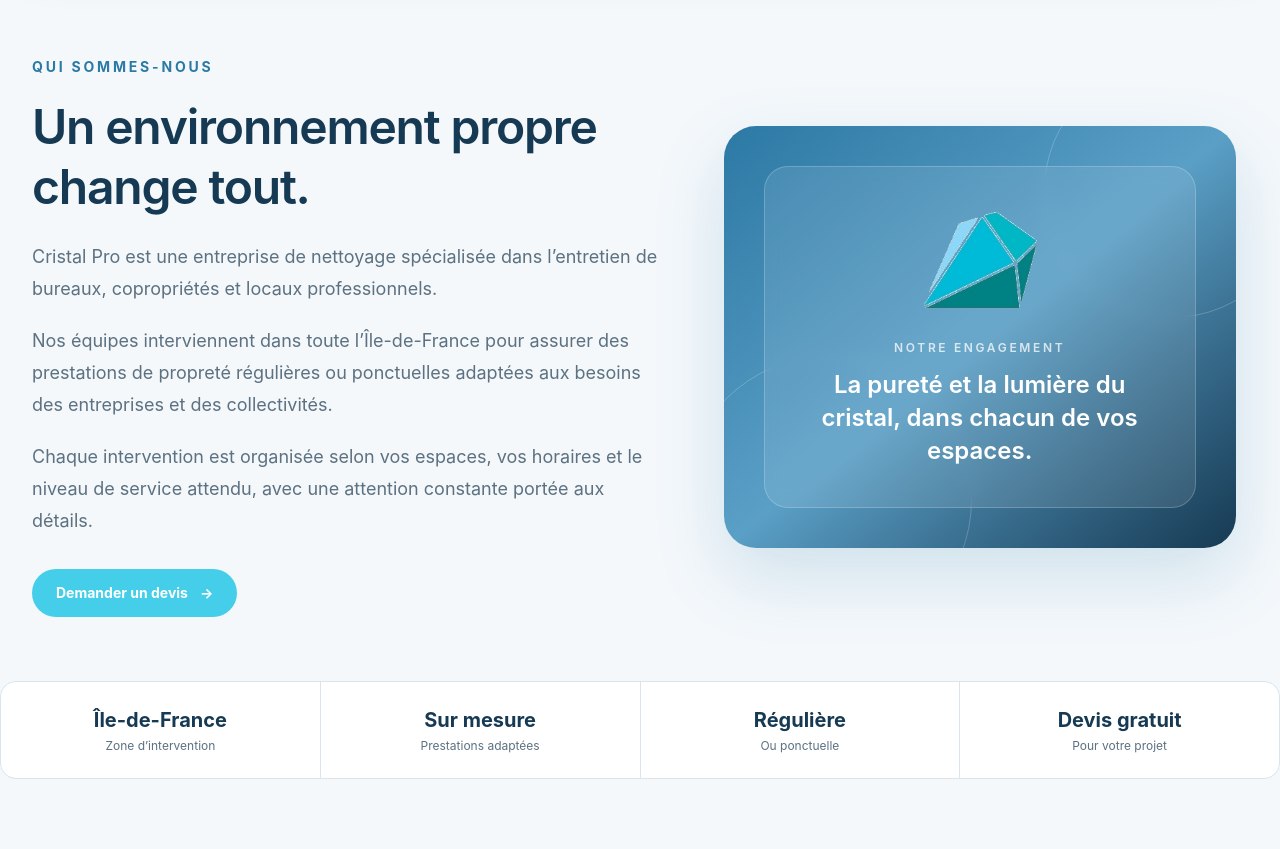
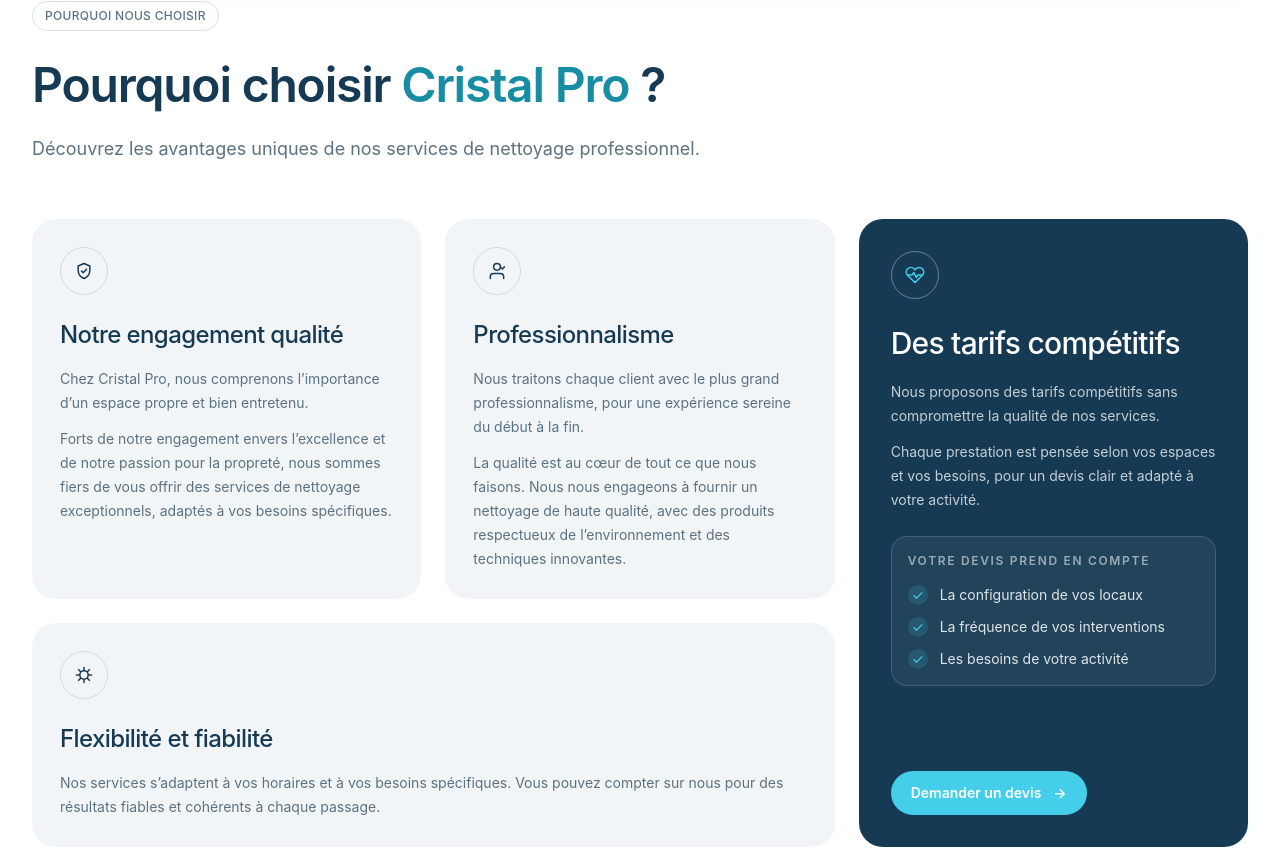
Before and after one commit to Merdi-dev12/cristal-pro, an Angular app: page / in a window 1280 px wide. Shown: the part 735-1584 px from the top of the page. Built offline with nearby package versions, Linux system fonts and the light colour scheme.

Commit message:
add second section

```diff
--- /dev/null
+++ b/src/app/features/home/components/benefits/benefits.html
@@ -0,0 +1,57 @@
+<section id="pourquoi-cristal-pro" class="scroll-mt-24 bg-white pb-20 pt-10 sm:pb-28 sm:pt-14">
+  <div class="mx-auto max-w-7xl px-4 sm:px-6 lg:px-8">
+    <div class="mb-10 max-w-4xl sm:mb-14">
+      <p class="inline-flex rounded-full border border-rheo-border px-3 py-1.5 text-xs font-medium uppercase tracking-wide text-rheo-muted">Pourquoi nous choisir</p>
+      <h2 class="mt-6 text-4xl font-semibold leading-tight tracking-tight text-rheo-dark sm:text-5xl">
+        Pourquoi choisir <span class="text-[#168da3]">Cristal Pro</span>&nbsp;?
+      </h2>
+      <p class="mt-5 max-w-2xl text-base leading-7 text-rheo-muted sm:text-lg">Découvrez les avantages uniques de nos services de nettoyage professionnel.</p>
+    </div>
+
+    <div class="grid gap-5 lg:grid-cols-3 lg:gap-6">
+      <article class="rounded-[1.5rem] bg-[#f2f5f7] p-6 sm:p-7">
+        <div class="flex size-12 items-center justify-center rounded-full border border-rheo-dark/15 text-rheo-dark" aria-hidden="true">
+          <svg class="size-5" viewBox="0 0 24 24" fill="none" stroke="currentColor" stroke-width="1.8" stroke-linecap="round" stroke-linejoin="round"><path d="M12 3 5 6v5c0 4.6 2.9 8.1 7 10 4.1-1.9 7-5.4 7-10V6l-7-3Z"/><path d="m9 12 2 2 4-4"/></svg>
+        </div>
+        <h3 class="mt-6 text-2xl font-medium tracking-tight text-rheo-dark">Notre engagement qualité</h3>
+        <p class="mt-4 text-sm leading-6 text-rheo-muted">Chez Cristal Pro, nous comprenons l’importance d’un espace propre et bien entretenu.</p>
+        <p class="mt-3 text-sm leading-6 text-rheo-muted">Forts de notre engagement envers l’excellence et de notre passion pour la propreté, nous sommes fiers de vous offrir des services de nettoyage exceptionnels, adaptés à vos besoins spécifiques.</p>
+      </article>
+
+      <article class="rounded-[1.5rem] bg-[#f2f5f7] p-6 sm:p-7">
+        <div class="flex size-12 items-center justify-center rounded-full border border-rheo-dark/15 text-rheo-dark" aria-hidden="true">
+          <svg class="size-5" viewBox="0 0 24 24" fill="none" stroke="currentColor" stroke-width="1.8" stroke-linecap="round" stroke-linejoin="round"><path d="M20 21v-2a4 4 0 0 0-4-4H8a4 4 0 0 0-4 4v2"/><circle cx="12" cy="7" r="4"/><path d="m17 8 1.5 1.5L21 7"/></svg>
+        </div>
+        <h3 class="mt-6 text-2xl font-medium tracking-tight text-rheo-dark">Professionnalisme</h3>
+        <p class="mt-4 text-sm leading-6 text-rheo-muted">Nous traitons chaque client avec le plus grand professionnalisme, pour une expérience sereine du début à la fin.</p>
+        <p class="mt-3 text-sm leading-6 text-rheo-muted">La qualité est au cœur de tout ce que nous faisons. Nous nous engageons à fournir un nettoyage de haute qualité, avec des produits respectueux de l’environnement et des techniques innovantes.</p>
+      </article>
+
+      <aside class="flex flex-col rounded-[1.5rem] bg-[#163a53] p-7 text-white lg:row-span-2 lg:p-8">
+        <div class="flex size-12 items-center justify-center rounded-full border border-white/35 text-[#44CEE9]" aria-hidden="true">
+          <svg class="size-5" viewBox="0 0 24 24" fill="none" stroke="currentColor" stroke-width="1.8" stroke-linecap="round" stroke-linejoin="round"><path d="M20.8 4.6a5.5 5.5 0 0 0-7.8 0L12 5.7l-1.1-1.1a5.5 5.5 0 0 0-7.8 7.8l1.1 1.1L12 21l7.8-7.5 1.1-1.1a5.5 5.5 0 0 0-.1-7.8Z"/><path d="M3.5 12h5l2-3 3 6 2-3h5"/></svg>
+        </div>
+        <h3 class="mt-6 text-2xl font-medium leading-snug tracking-tight sm:text-3xl">Des tarifs compétitifs</h3>
+        <p class="mt-4 text-sm leading-6 text-white/75">Nous proposons des tarifs compétitifs sans compromettre la qualité de nos services.</p>
+        <p class="mt-3 text-sm leading-6 text-white/75">Chaque prestation est pensée selon vos espaces et vos besoins, pour un devis clair et adapté à votre activité.</p>
+        <div class="mt-6 rounded-2xl border border-white/15 bg-white/5 p-4">
+          <p class="text-xs font-semibold uppercase tracking-[0.14em] text-white/55">Votre devis prend en compte</p>
+          <ul class="mt-4 space-y-3 text-sm text-white/85">
+            <li class="flex items-center gap-3"><span class="flex size-5 shrink-0 items-center justify-center rounded-full bg-[#44CEE9]/15 text-[#44CEE9]" aria-hidden="true">✓</span>La configuration de vos locaux</li>
+            <li class="flex items-center gap-3"><span class="flex size-5 shrink-0 items-center justify-center rounded-full bg-[#44CEE9]/15 text-[#44CEE9]" aria-hidden="true">✓</span>La fréquence de vos interventions</li>
+            <li class="flex items-center gap-3"><span class="flex size-5 shrink-0 items-center justify-center rounded-full bg-[#44CEE9]/15 text-[#44CEE9]" aria-hidden="true">✓</span>Les besoins de votre activité</li>
+          </ul>
+        </div>
+        <a href="#contact" class="mt-auto inline-flex w-fit items-center gap-3 rounded-full bg-[#44CEE9] px-5 py-3 text-sm font-semibold text-white transition hover:bg-[#20B5D2]">Demander un devis <span aria-hidden="true">→</span></a>
+      </aside>
+
+      <article class="rounded-[1.5rem] bg-[#f2f5f7] p-6 sm:p-7 lg:col-span-2">
+        <div class="flex size-12 items-center justify-center rounded-full border border-rheo-dark/15 text-rheo-dark" aria-hidden="true">
+          <svg class="size-5" viewBox="0 0 24 24" fill="none" stroke="currentColor" stroke-width="1.8" stroke-linecap="round" stroke-linejoin="round"><path d="M12 3v3m0 12v3M3 12h3m12 0h3M5.6 5.6l2.1 2.1m8.6 8.6 2.1 2.1m0-12.8-2.1 2.1m-8.6 8.6-2.1 2.1"/><circle cx="12" cy="12" r="5"/></svg>
+        </div>
+        <h3 class="mt-6 text-2xl font-medium tracking-tight text-rheo-dark">Flexibilité et fiabilité</h3>
+        <p class="mt-4 text-sm leading-6 text-rheo-muted">Nos services s’adaptent à vos horaires et à vos besoins spécifiques. Vous pouvez compter sur nous pour des résultats fiables et cohérents à chaque passage.</p>
+      </article>
+    </div>
+  </div>
+</section>
--- a/src/app/features/home/home.html
+++ b/src/app/features/home/home.html
@@ -2,6 +2,8 @@
 <app-hero></app-hero>
 
 <main>
+  <app-benefits></app-benefits>
+
   <section id="about" class="scroll-mt-24 bg-rheo-bg py-20 sm:py-28">
     <div class="mx-auto grid max-w-7xl gap-12 px-4 sm:px-6 lg:grid-cols-[1fr_0.85fr] lg:items-center lg:px-8">
       <div>
--- a/src/app/features/home/home.ts
+++ b/src/app/features/home/home.ts
@@ -1,12 +1,13 @@
 import { Component } from '@angular/core';
 import { Footer } from '../../layout/footer/footer';
 import { Header } from '../../layout/header/header';
+import { Benefits } from './components/benefits/benefits';
 import { Hero } from './components/hero/hero';
 
 @Component({
   selector: 'app-home',
   standalone: true,
-  imports: [Header, Footer, Hero],
+  imports: [Header, Footer, Hero, Benefits],
   templateUrl: './home.html',
   styleUrl: './home.css',
 })
--- a/src/app/layout/header/header.ts
+++ b/src/app/layout/header/header.ts
@@ -15,7 +15,7 @@
   protected readonly isMenuOpen = signal(false);
   protected readonly navLinks: readonly NavLink[] = [
     { href: '#services', label: 'Nos Services' },
-    { href: '#about', label: 'Qui sommes-nous' },
+    { href: '#about', label: 'Qui sommes-nous?' },
     { href: '#services', label: 'Nos Services' },
     { href: '#contact', label: 'Contact' },
   ];
```
Also changed, not shown: src/app/features/home/components/benefits/benefits.ts (added, +8 -0 lines).
